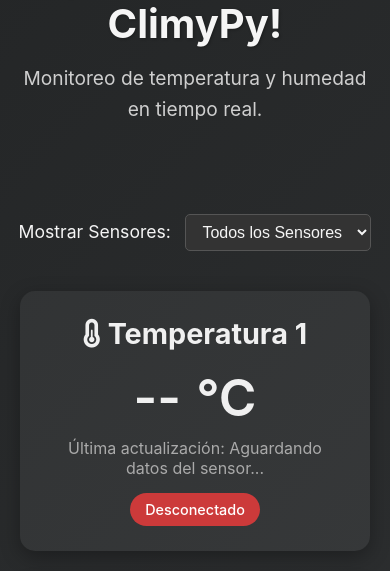
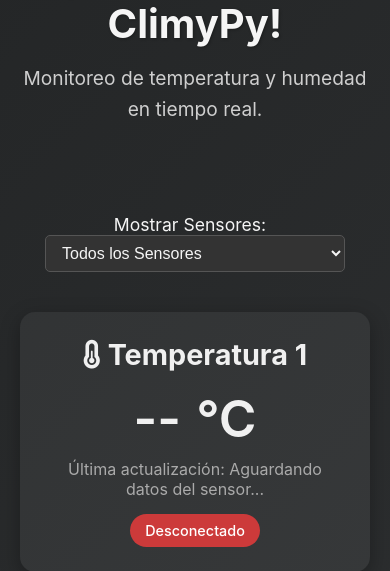
Before and after one commit to Thiagox789/ClimyPy, a Flask app: page / in a window 390 px wide. Shown: the part 214-785 px from the top of the page. Run offline with Flask 3, Linux system fonts and the light colour scheme; a user stored in the database is signed in.

Commit message:
responsivo

```diff
--- a/static/css/main.css
+++ b/static/css/main.css
@@ -121,6 +121,8 @@ body {
     box-shadow: 0 6px 20px rgba(0, 0, 0, 0.3);
     transition: transform 0.3s ease;
     color: #e2e2e2;
+    /* Añadido para controlar la visibilidad con JS */
+    display: block; /* Por defecto visible, JS lo ocultará si es necesario */
 }
 
 .card:hover {
@@ -329,9 +331,19 @@ body {
 
     .card-container {
         padding: 20px;
+        /* Asegura que las tarjetas se apilen en pantallas pequeñas */
+        grid-template-columns: 1fr;
     }
 
     .info-section {
         padding: 20px;
     }
 }
+
+/* Estilos para el selector de sensores en el dashboard */
+#sensor-display-select {
+    width: calc(100% - 40px); /* Ajustar al ancho del contenedor con padding */
+    max-width: 300px; /* Limitar el ancho máximo */
+    margin: 0 auto; /* Centrar el selector */
+    display: block; /* Asegurar que ocupe su propia línea */
+}
```
